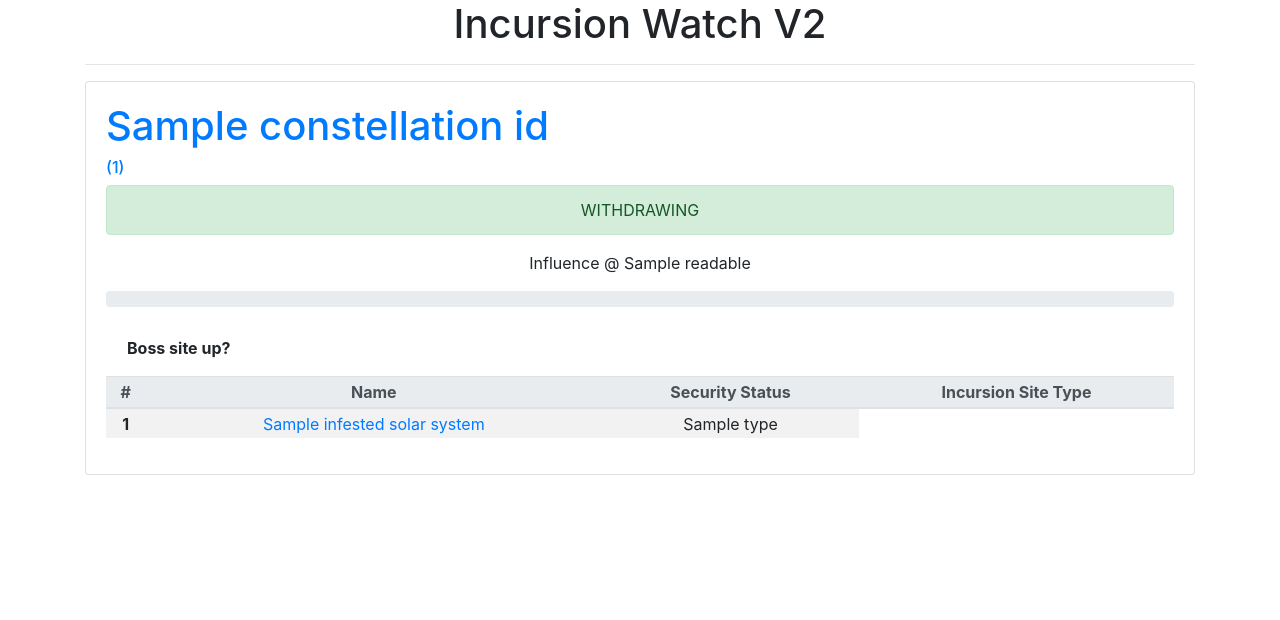
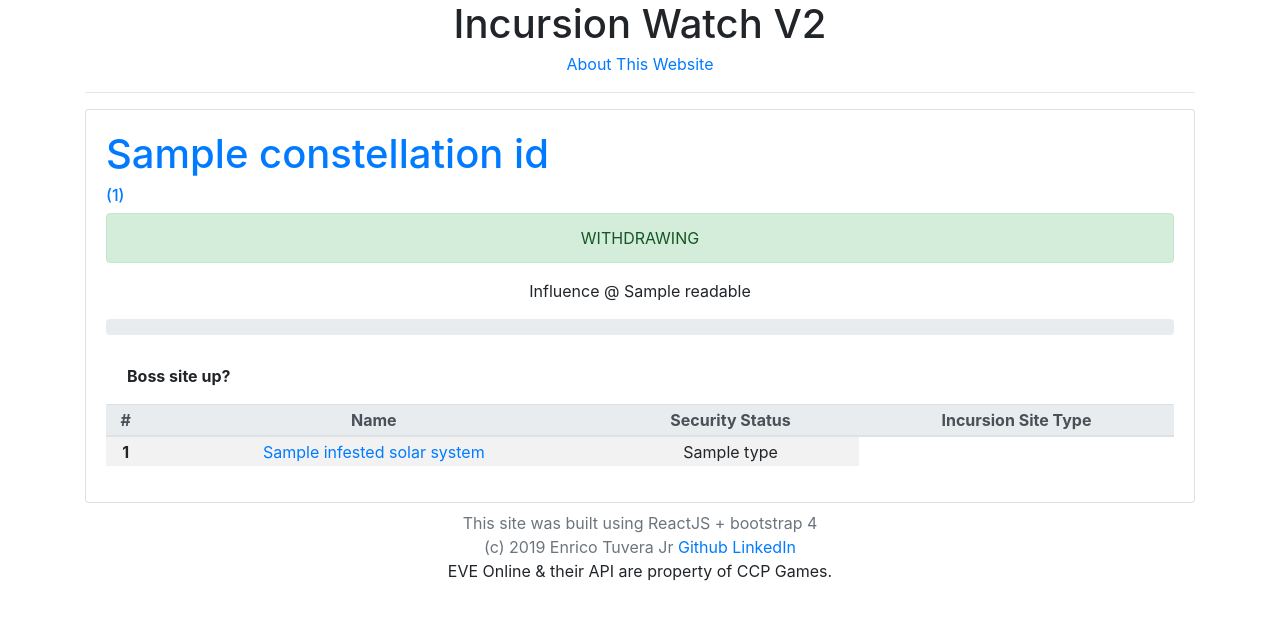
Before and after one commit to cornjuliox/incursion_watch_v2, a Python web app: template src/templates/_template.html in a window 1280 px wide. Shown: the top 620 px of the page. Run offline with Jinja, Linux system fonts and the light colour scheme; the template is opened without the code that fills it: most values are stand-ins (such as "Sample title", 1, 10 or a date in 2020); some libraries are stand-ins or nearby versions.

Commit message:
major changes!
- added the About This Site modal and copy, taken straight from
incursion watch v1
- added the footer from incursion watch v1 too. Had to remove
fontawesome glyphs because I don't feel like giving them an email
address to get the codes, and no other library seems to have 'company'
logos.
- fixed bug with the influence that caused too many decimal numbers to
be displayed. handle_influence() now rounds -properly-, to the nearest
whole number percentage.
- reinstated the striped+animated progress bar because the plain one is
just too plain.
- this one comes with an updated index.html just because.

```diff
--- a/src/main.py
+++ b/src/main.py
@@ -112,8 +112,8 @@ async def _hydrate_incursion(
 
     def _handle_influence(influence: float) -> dict:
         return {
-            'raw': round(influence, 2) * 100,
-            'readable': f'{round(influence, 2) * 100}%'
+            'raw': round(influence * 100),
+            'readable': f'{round(influence * 100)}%'
         }
 
     def _get_current_time():
--- a/src/templates/_base.html
+++ b/src/templates/_base.html
@@ -27,6 +27,12 @@
         <div class="container">
             {% block content %}
             {% endblock %}
+            <div class="row text-center my-2">
+                <div class="col-12">
+                    {% block footer %}
+                    {% endblock %}
+                </div>
+            </div>
         </div>
     </body>
 </html>
--- a/src/templates/_incursionTable.html
+++ b/src/templates/_incursionTable.html
@@ -40,7 +40,7 @@
                                 <p>Influence @ {{ x.influence.readable }}</p>
                                 <div class="progress">
                                     <div
-                                        class="progress-bar text-center"
+                                        class="progress-bar text-center progress-bar-striped progress-bar-animated"
                                         role="progressbar"
                                         style="width: {{ x.influence.readable }}"
                                         aria-valuenow="{{ x.influence.raw }}"
--- a/src/templates/_template.html
+++ b/src/templates/_template.html
@@ -1,10 +1,71 @@
 {% from '_incursionTable.html' import incursionTable %}
 {% extends '_base.html' %}
 {% block content %}
-    <h1 class="text-center mb-1">Incursion Watch V2</h1>
+    <div class="row">
+        <div class="col-12 text-center">
+            <h1 class="mb-1">Incursion Watch V2</h1>
+        </div>
+    </div>
+    <div class="row">
+        <div class="col-12 text-center">
+            <ul class="nav nav-fill">
+                <li class="nav-item">
+                    <a
+                        href="#"
+                        data-toggle="modal"
+                        data-target="#aboutModal"
+                    >
+                        About This Website
+                </a>
+                </li>
+            </ul>
+        </div>
+    </div>
     <hr class="my-3">
     {% for inc in incursions %}
         {{ incursionTable(incursions[inc]) }}
     {% endfor %}
     <input type="hidden" value="{{ timestamp }}" name="last_updated_on">
+
+    <div class="modal fade" id="aboutModal" tabindex="-1" role="dialog" aria-labelledby="aboutModalLabel" aria-hidden="true">
+        <div class="modal-dialog" role="document">
+            <div class="modal-content">
+                <div class="modal-header">
+                    <h5 class="modal-title text-center" id="aboutModalLabel">What IS this website?</h5>
+                    <button type="button" class="close" data-dismiss="modal" aria-label="Close">
+                    <span aria-hidden="true">&times;</span>
+                    </button>
+                </div>
+                <div class="modal-body">
+                    Incursions in EVE Online are encounters in which fleets of pilots work to drive back NPC pirate invasions in across the game's universe.
+                    They represent high-end PVE content and are equivalent to 'raids' in other MMOs.
+
+                    This website is a tool designed to help EVE Online players locate and track the status of Incursions within the game's universe.
+
+                    The contents of this page will update every 15 minutes.
+
+                </div>
+                <div class="modal-footer">
+                    <button type="button" class="btn btn-secondary" data-dismiss="modal">Close</button>
+                </div>
+            </div>
+        </div>
+    </div>
 {% endblock %}
+{% block footer %}
+    <span class="text-muted d-block">
+        This site was built using ReactJS + bootstrap 4
+    </span>
+    <span class="text-muted d-block">
+        (c) 2019 Enrico Tuvera Jr
+        <a href="https://github.com/cornjuliox">
+            Github
+        </a>
+        <a href="https://linkedin.com/in/enrico-jr-tuvera">
+            LinkedIn
+        </a>
+    </span>
+    <span className="text-muted d-block">
+        EVE Online & their API are property of CCP Games.
+    </span>
+{% endblock %}
```
Also changed, not shown: index.html (+137 -72 lines).
